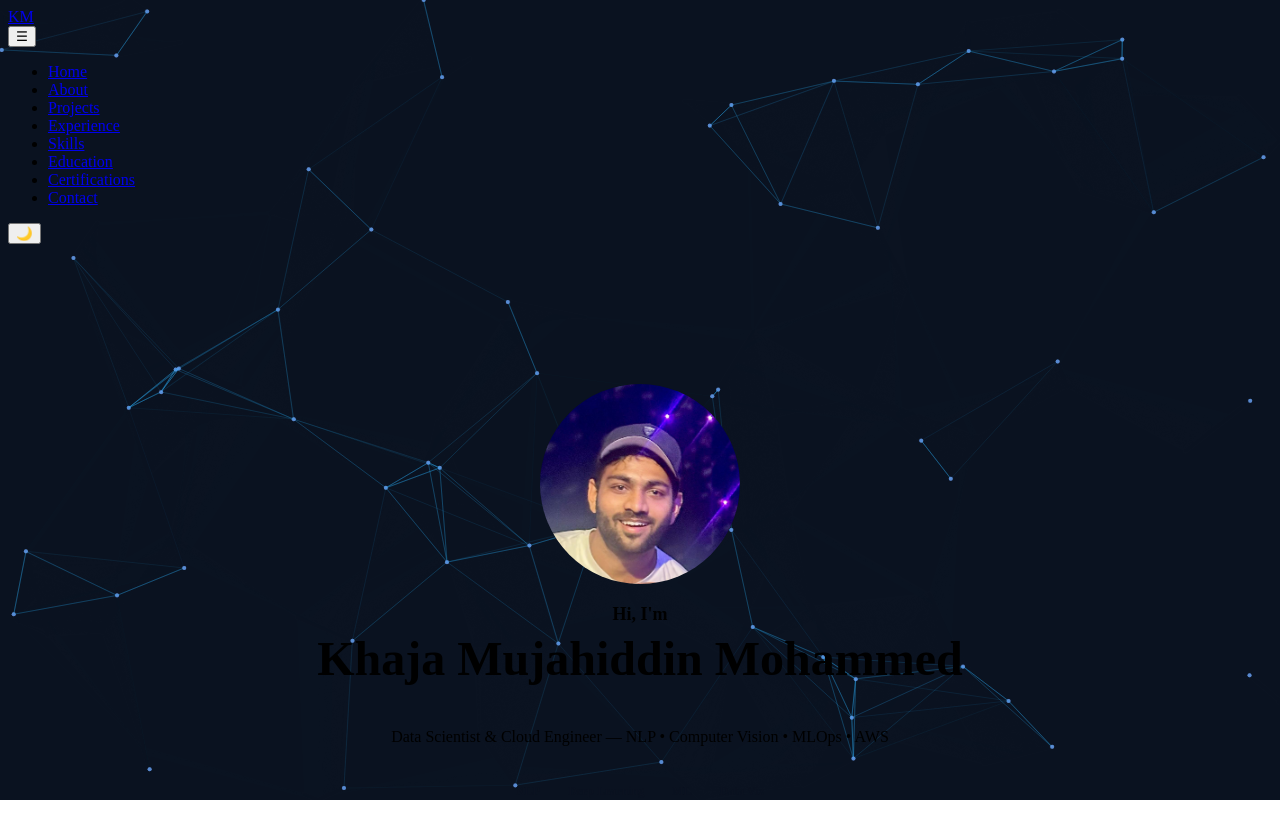
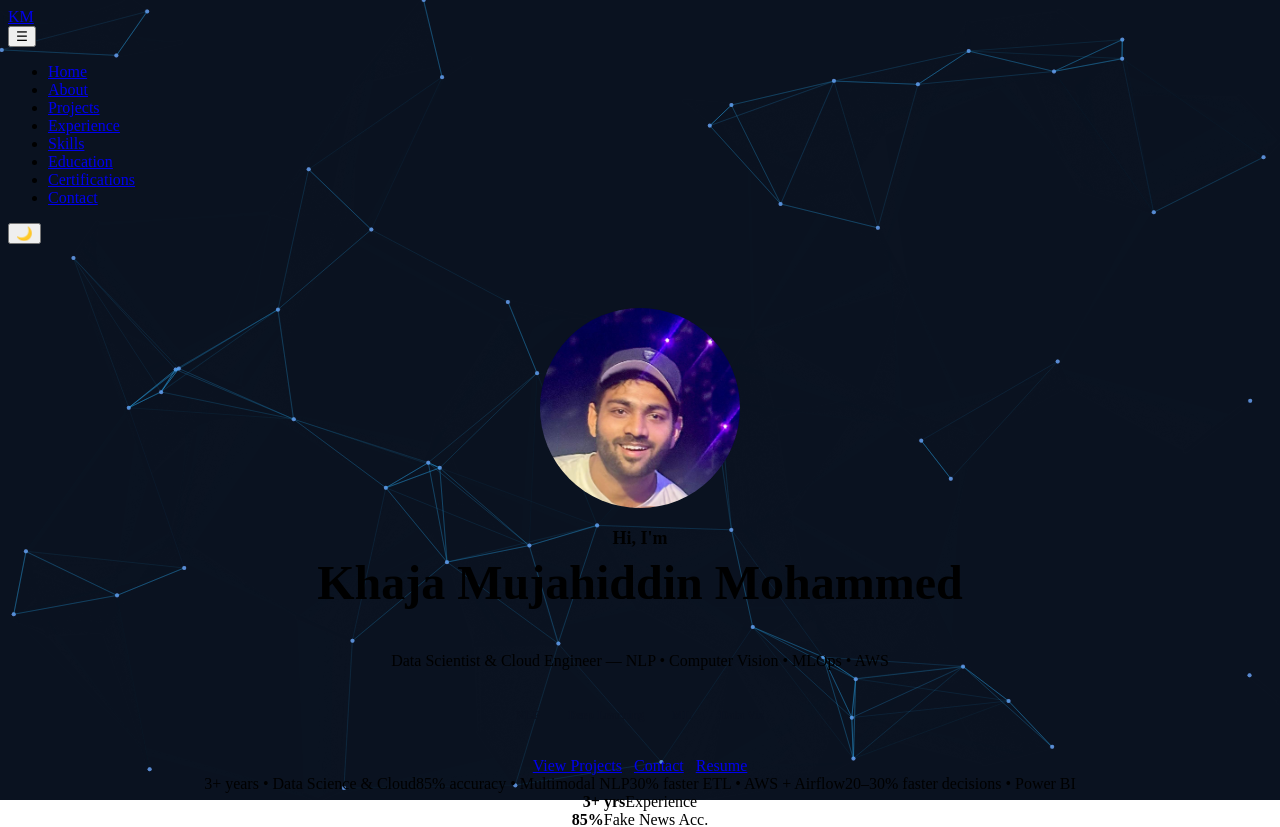
Before and after one commit to khajamujahid/Portfolio, a Next.js app: page / in a window 1280 px wide. Shown: the top 827 px of the page. Built offline with nearby package versions, Linux system fonts and the light colour scheme.

Commit message:
Update globals.css

```diff
--- a/app/globals.css
+++ b/app/globals.css
@@ -1,9 +1,14 @@
-/* Hero (no banner image) */
+/* Hero (no banner image) — tighter top spacing */
 .hero{
   display:grid; place-items:center;
-  padding-top: 140px;      /* room below sticky nav */
-  padding-bottom: 96px;
+  padding-top: 64px;       /* was 140px */
+  padding-bottom: 80px;    /* can be 64 if you want even tighter */
   text-align:center;
+}
+
+/* Optional: even tighter on phones */
+@media (max-width: 640px){
+  .hero{ padding-top: 56px; }
 }
 .hero .hero-content{
   display:flex; flex-direction:column; align-items:center; justify-content:center;
```
